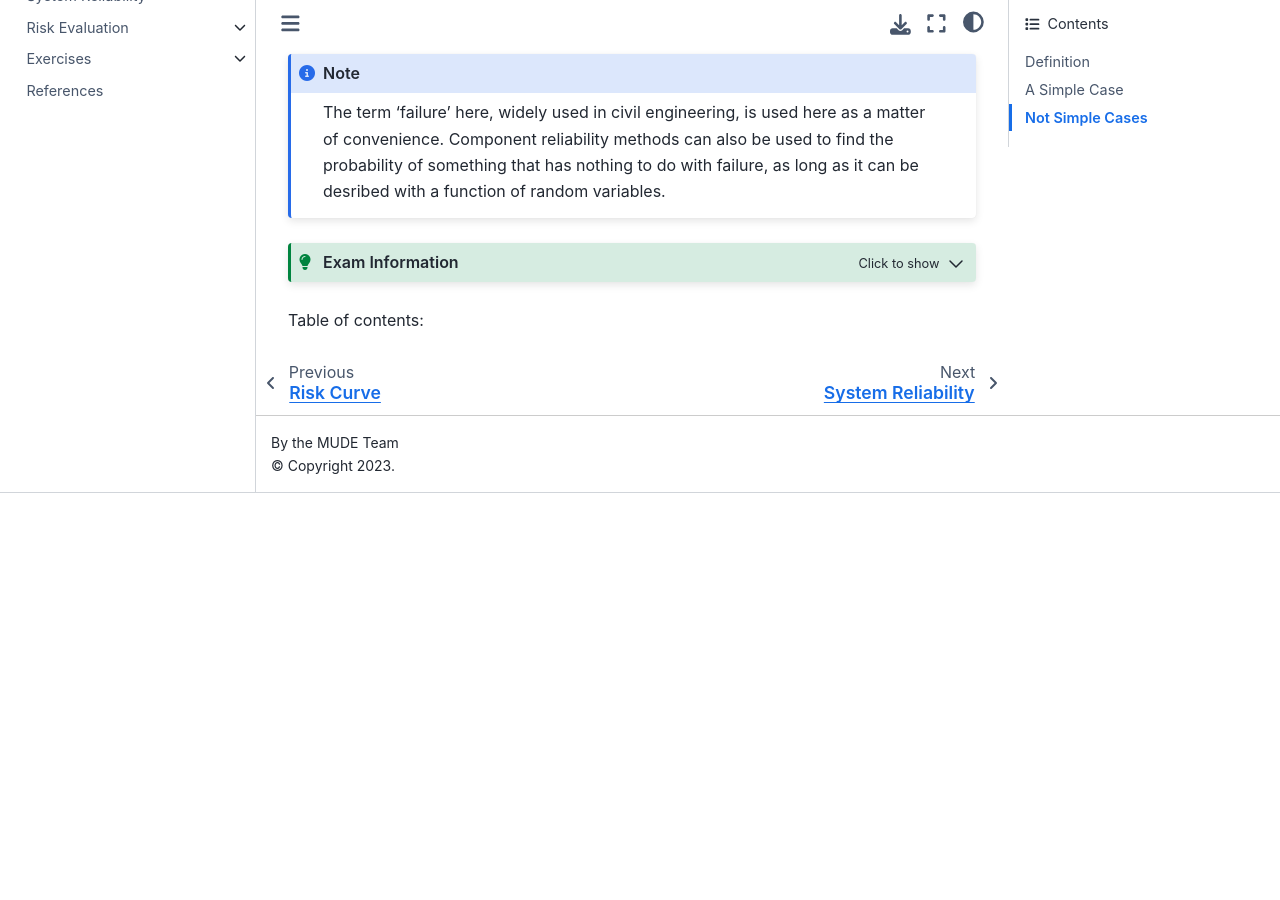
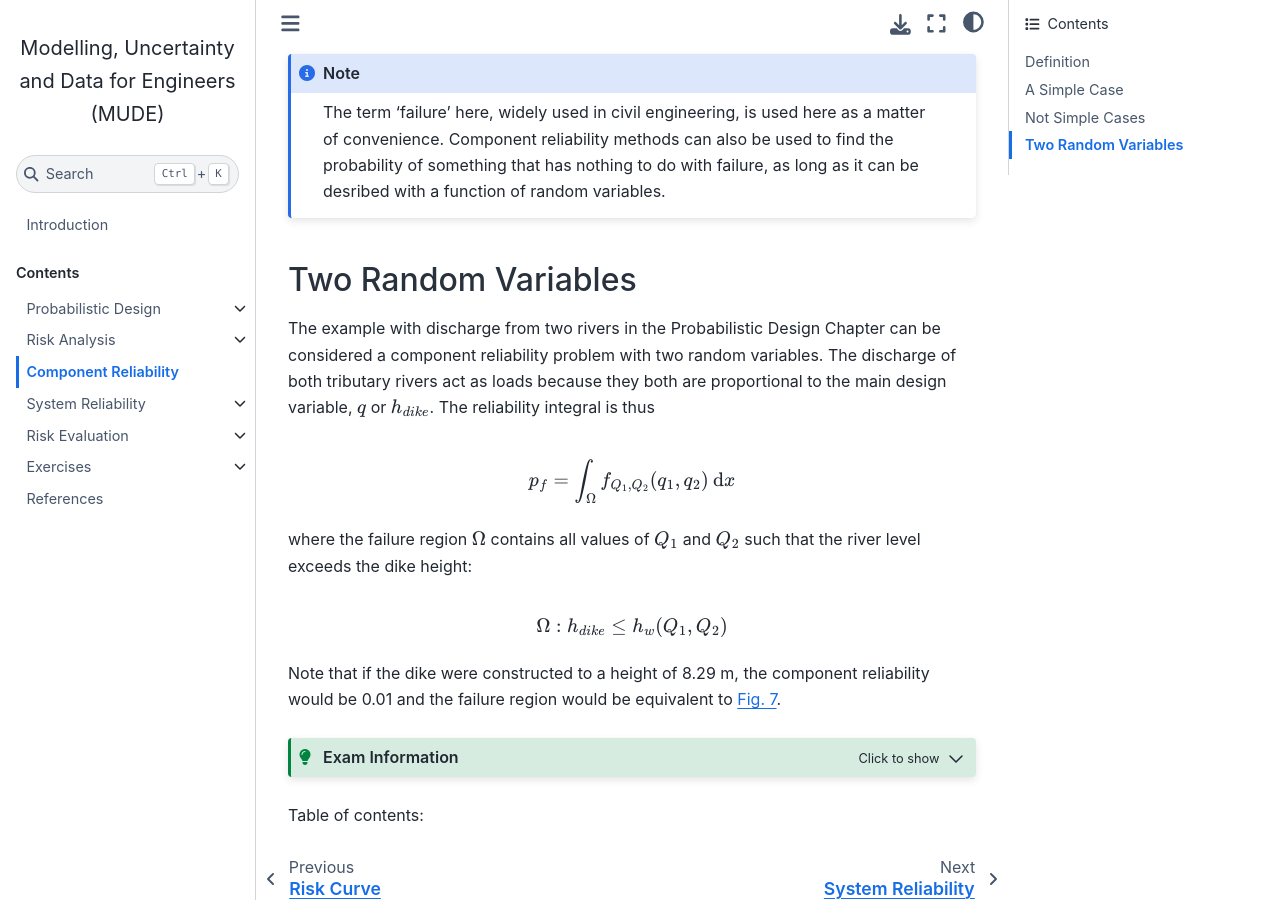
Before and after one commit to TUDelft-CITG/MUDE, a Jupyter Book: the page built from book/reliability-component/overview.md, in a window 1280 px wide and 900 px high, scrolled down 2299 px. Built offline with Jupyter Book 1.0.4 settings and Sphinx 7.4.7 and the Sphinx Book theme 1.1.4, drawn with Linux system fonts in a browser that asks for light colours; before the commit the page ends 2792 px from its top, so only the background shows below that.

Commit message:
finalize component page

````diff
--- a/book/reliability-component/overview.md
+++ b/book/reliability-component/overview.md
@@ -69,6 +69,21 @@ With this in mind, a generic procedure for using component reliability analysis
 ```{note}
 The term 'failure' here, widely used in civil engineering, is used here as a matter of convenience. Component reliability methods can also be used to find the probability of something that has nothing to do with failure, as long as it can be desribed with a function of random variables.
 ```
+## Two Random Variables
+
+The example with discharge from two rivers in the Probabilistic Design Chapter can be considered a component reliability problem with two random variables. The discharge of both tributary rivers act as loads because they both are proportional to the main design variable, $q$ or $h_{dike}$. The reliability integral is thus
+
+$$
+p_f=\int_\Omega f_{Q_1,Q_2}(q_1,q_2)\:\mathrm{d}x
+$$
+
+where the failure region $\Omega$ contains all values of $Q_1$ and $Q_2$ such that the river level exceeds the dike height:
+
+$$
+\Omega: h_{dike} \leq h_w(Q_1,Q_2)
+$$
+
+Note that if the dike were constructed to a height of 8.29 m, the component reliability would be 0.01 and the failure region would be equivalent to {numref}`design_2_rv_correct`.
 
 <!-- Component reliability Analysis:
 - limit states (servicability, ultimate) and limit-state functions; failure definition
@@ -89,10 +104,16 @@ Overview of non-linear problems (distribution and LSF); explanation of LSF; form
 
 %To simple slope problem: *this example is borrowed from Moss, which is borrowed from Baecher and Christian. Both are excellent texts on risk and reliability analysis in civil and geotechnical engineering.*
 
+% THIS IS REMOVED FOR 2022-23 SINCE THE SEPARATE PAGES WERE NOT COMPLETED
 ```{admonition} Exam Information
 :class: tip, dropdown
+You are expected to recognize the role of random variables (e.g., loads and resistances) within the function of random variables for a component and visualize it on a bivariate plot. Component reliability problems will limited to linear functions of normally distributed random variables; although you will *not* be asked to compute reliability.
+```
+
+<!-- ```{admonition} Exam Information
+:class: tip, dropdown
 You are expected to recognize the role of random variables (e.g., loads and resistances) within the function of random variables for a component and visualize it on a bivariate plot. You may be asked to solve simple component reliability problems, limited to linear functions of normally distributed random variables, and evaluate the role of dependence between variables. You can produce a probabilistic design by modifying the component such that the probability of interest meets a specific criteria.
-```
+``` -->
 
 <!-- ```{admonition} Exam Information
 :class: tip, dropdown
````
